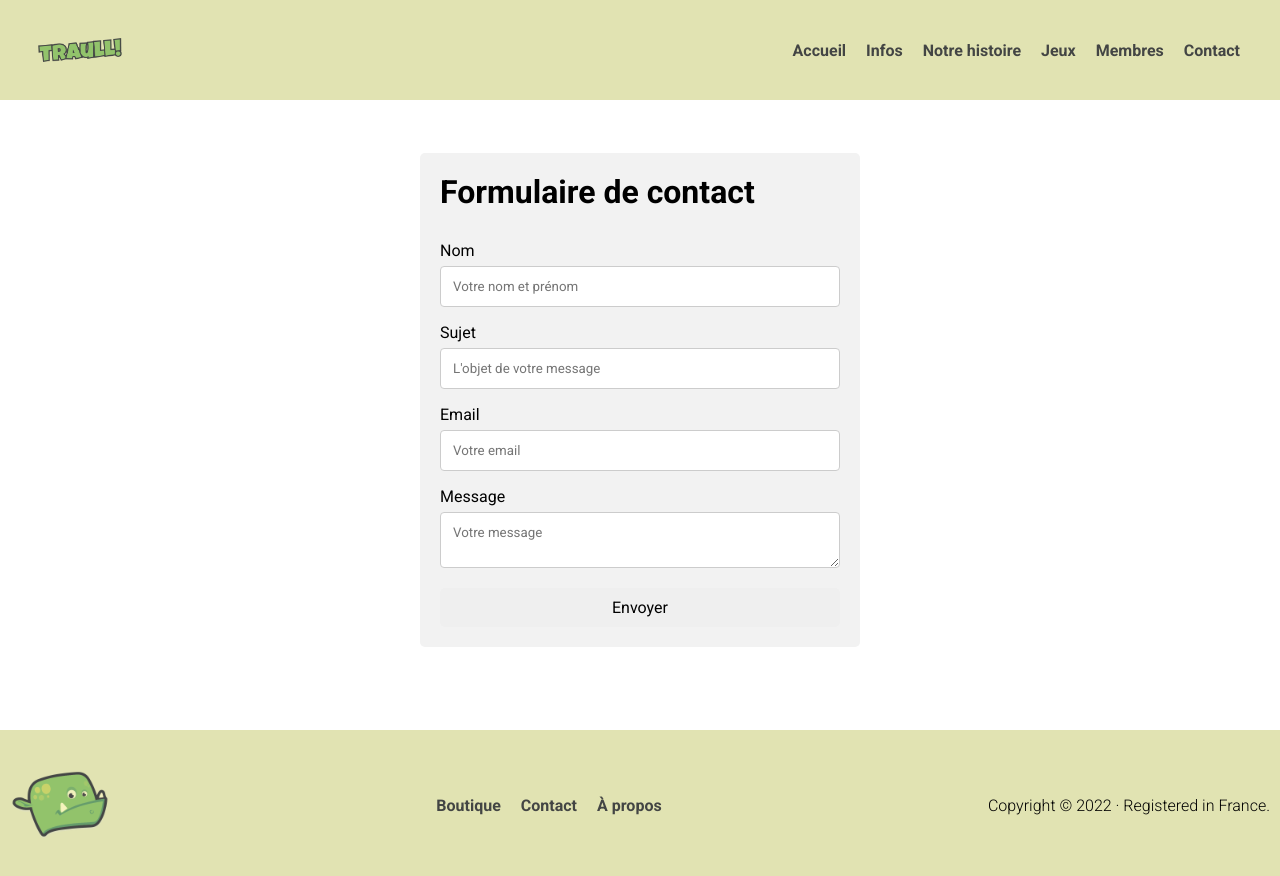
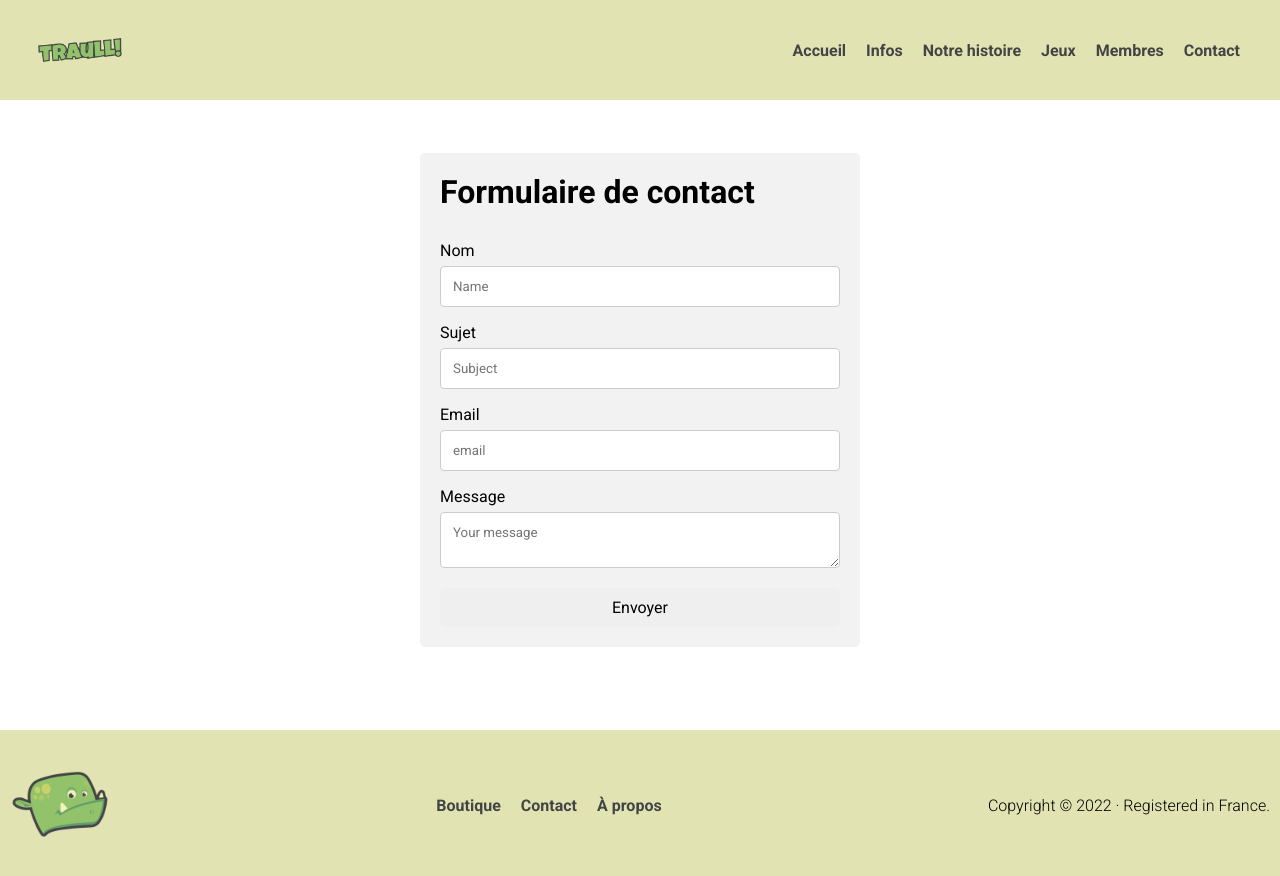
Before and after one commit to Romainlens/associationjeux, a React (Create React App) app: page /contact in a window 1280 px wide. Shown: the top 876 px of the page. Built offline with nearby package versions, Linux system fonts and the light colour scheme.

Commit message:
ajout de la fonction de contact

```diff
--- a/package.json
+++ b/package.json
@@ -7,6 +7,7 @@
     "@testing-library/react": "^13.2.0",
     "@testing-library/user-event": "^13.5.0",
     "axios": "^0.27.2",
+    "emailjs-com": "^3.2.0",
     "react": "^18.1.0",
     "react-dom": "^18.1.0",
     "react-router-dom": "^6.3.0",
--- a/src/App.js
+++ b/src/App.js
@@ -7,7 +7,6 @@ import Users from './components/users/Users';
 import Contact from './components/contact/Contact';
 import Games from './components/games/Games';
 import InfoGame from './components/infogame/InfoGame';
-import axios from 'axios';
 
 export default function App() {
 
--- a/src/components/contact/Contact.jsx
+++ b/src/components/contact/Contact.jsx
@@ -1,22 +1,37 @@
 import "./contact.css";
+import emailjs from "emailjs-com";
+import React from "react";
 
 export default function Contact() {
+
+  function sendEmail(e) {
+    e.preventDefault();
+
+  emailjs.sendForm('gmail', 'template_d7c6xgj', e.target, 'cUCZrh2rchoBTThHJ')
+    .then( response => {
+      console.log("SUCCES", response);
+    }, error => {
+      console.log("FAILED", error);
+    });
+    e.target.reset()
+  }
+
   return (
     <>
       <div className="formulaire">
         <h1>Formulaire de contact</h1>
-      <form action="">
+        <form onSubmit={sendEmail}>
           <label>Nom</label>
-        <input type="text" id="fname" name="firstname" placeholder="Votre nom et prénom"></input>
+          <input type="text" id="fname" name="name" placeholder="Name"></input>
 
           <label >Sujet</label>
-        <input type="text" id="sujet" name="sujet" placeholder="L'objet de votre message"></input>
+          <input type="text" id="sujet" name="subject" placeholder="Subject"></input>
 
           <label >Email</label>
-        <input id="emailAddress" type="email" name="email" placeholder="Votre email"></input>
+          <input id="emailAddress" type="email" name="email" placeholder="email"></input>
 
           <label >Message</label>
-        <textarea placeholder="Votre message" ></textarea>
+          <textarea placeholder="Your message" name="message" ></textarea>
 
           <input type="submit" value="Envoyer"></input>
         </form>
```
Also changed, not shown: src/components/infogame/InfoGame.jsx (+7 -9 lines), 1 other file (tests, documents, lock files or other folders). Lines whose indentation alone changed are shown as unchanged.
